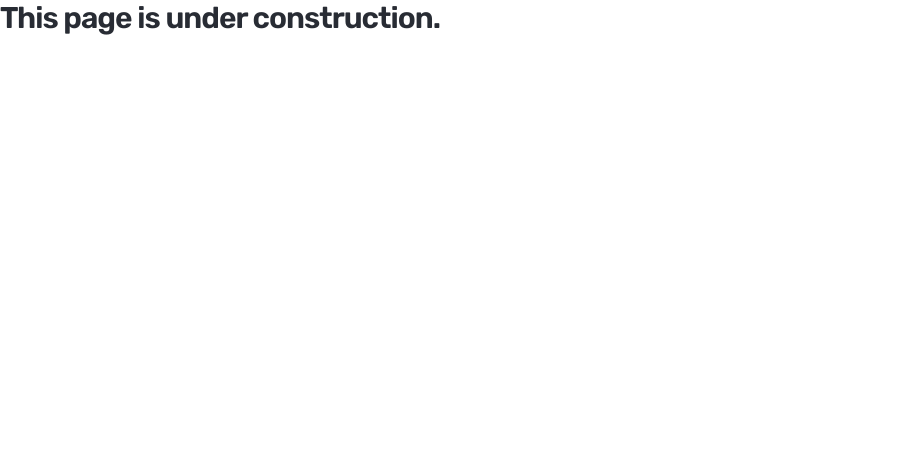
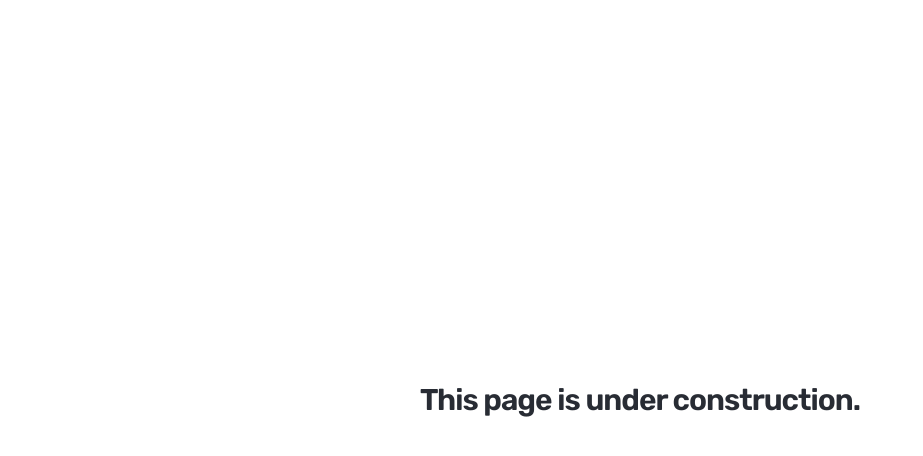
Before and after one commit to mbdjj/website, a Next.js app: page /projects in a window 1280 px wide. Shown: the top 456 px of the page, without its empty margins (0-923 px from the left). Built offline with nearby package versions, Linux system fonts and the light colour scheme.

Commit message:
:lipstick: Add better construction page

```diff
--- /dev/null
+++ b/components/Construction/Construction.js
@@ -0,0 +1,9 @@
+import styles from "./Construction.module.css";
+
+export default function Construction() {
+  return (
+    <div className={styles.container}>
+      <h1>This page is under construction.</h1>
+    </div>
+  );
+}
--- /dev/null
+++ b/components/Construction/Construction.module.css
@@ -0,0 +1,6 @@
+.container {
+  height: 100vh;
+  display: flex;
+  align-items: center;
+  justify-content: center;
+}
--- a/pages/projects.js
+++ b/pages/projects.js
@@ -1,4 +1,5 @@
 import Head from "next/head";
+import Construction from "../components/Construction/Construction";
 
 export default function Projects() {
   return (
@@ -9,9 +10,7 @@ export default function Projects() {
         <meta name="viewport" content="width=device-width, initial-scale=1" />
         <link rel="icon" href="/favicon.png" />
       </Head>
-      <div>
-        <h1>This page is under construction.</h1>
-      </div>
+      <Construction />
     </>
   );
 }
```
Also changed, not shown: pages/index.js (+7 -0 lines).
